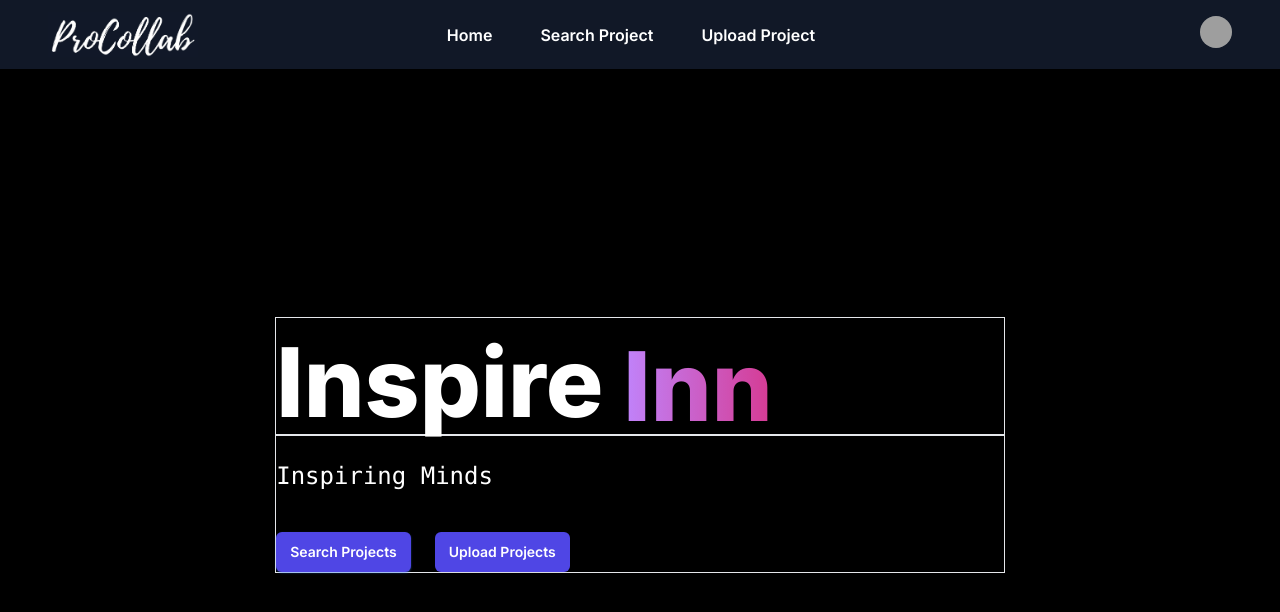
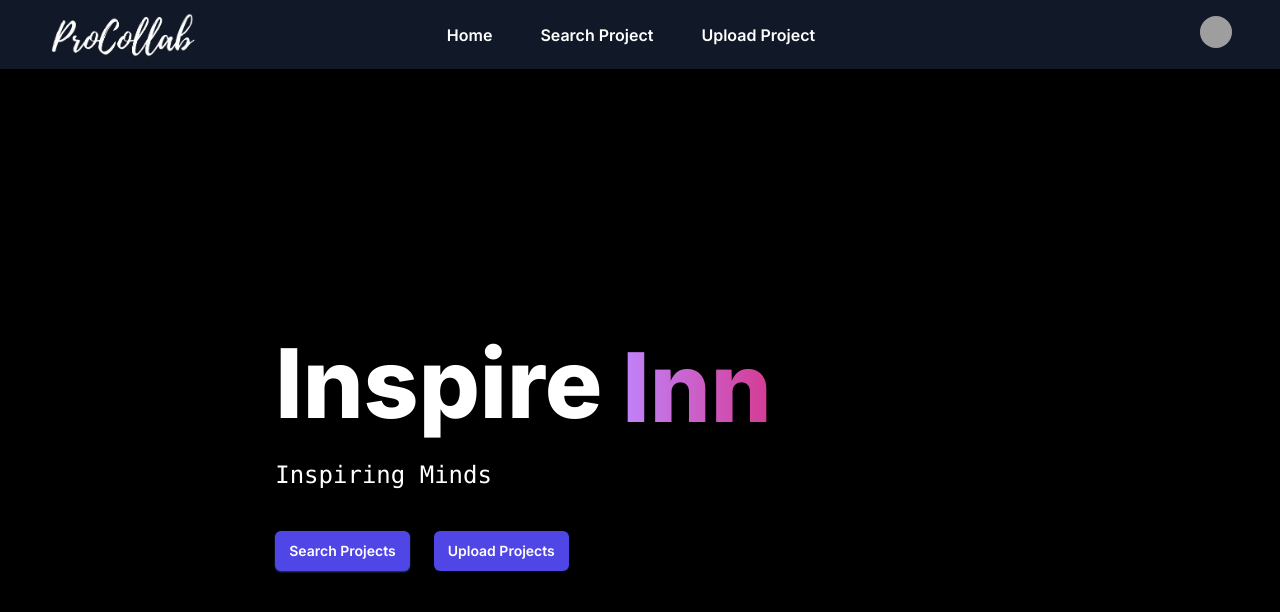
Before and after one commit to Abhishek-Gupta-1/ProCollab-Frontend, a Next.js app: page / in a window 1280 px wide. Shown: the top 612 px of the page. Built offline with nearby package versions, Linux system fonts and the light colour scheme; grey boxes are pictures that could not be loaded.

Commit message:
removed border

```diff
--- a/components/dashboard/dashboard.tsx
+++ b/components/dashboard/dashboard.tsx
@@ -18,14 +18,11 @@ export default function Example() {
 
             <div className="relative isolate h-screen pt-0 mt-0 lg:px-8 bg-black pl-2 pr-2 w-full flex-1 ">
 
-                {/* <div className="mx-auto max-w-2xl py-32 sm:py-48 lg:py-56 border"> */}
                 <div className="flex justify-center items-center h-full">
 
                     <div className="text-left w-3/5 md:mt-[-3rem]">
-                        {/* <h1 className="text-4xl font-bold tracking-tight bg-gradient-to-r from-[#8e5cf1]  to-[#dc0f94] inline-block text-transparent bg-clip-text  sm:text-6xl">
-                            Inspire Collaborate Innovate
-                        </h1> */}
-                         <div className="text-4xl sm:text-5xl md:text-6xl lg:text-8xl space-y-5 font-extrabold flex border gap-5">
+
+                         <div className="text-4xl sm:text-5xl md:text-6xl lg:text-8xl space-y-5 font-extrabold flex  gap-5">
 
                          <h1 className='text-white mt-4'>Inspire</h1>
                                 <div className="text-transparent bg-clip-text bg-gradient-to-r  from-purple-400 to-pink-600">
@@ -45,7 +42,7 @@ export default function Example() {
 
                         </div>
 
-                        <div className='border'>
+                        <div >
                             <p className="mt-6 font-mono text-2xl  leading-8 bg-gradient-to-r  text-white inline-block text-transparent bg-clip-text">
                                 Inspiring Minds
                             </p>
```
